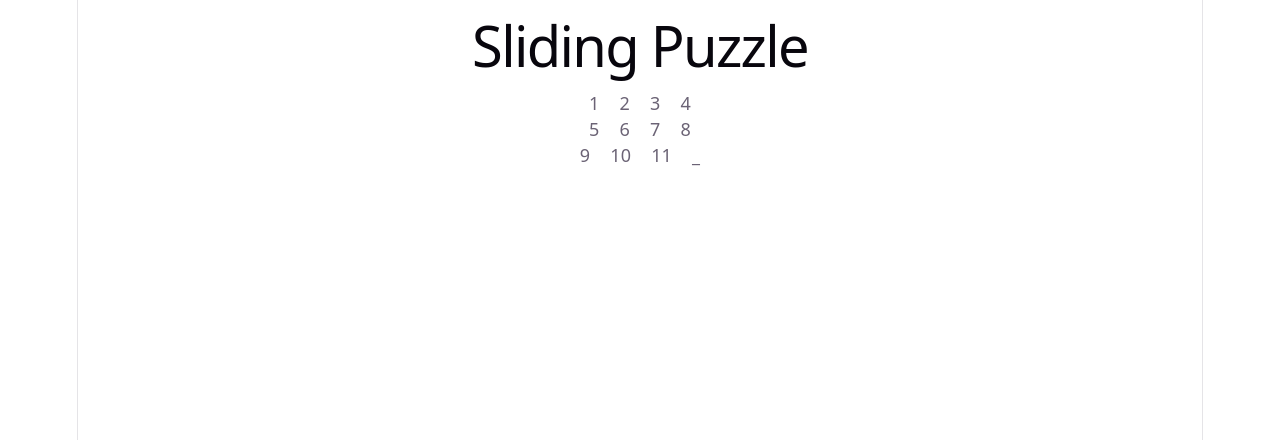
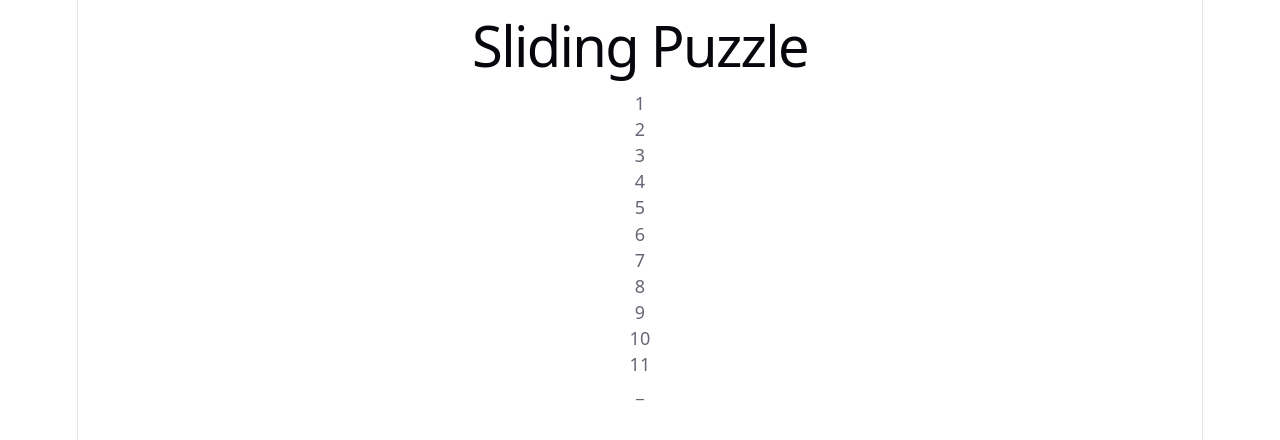
Before and after one commit to EddieJohanssonn3000/sliding-puzzle, a React (Vite) app: page / in a window 1280 px wide. Shown: the top 440 px of the page. Built offline with nearby package versions, Linux system fonts and the light colour scheme.

Commit message:
Created Board component in App

```diff
--- a/src/App.tsx
+++ b/src/App.tsx
@@ -1,20 +1,15 @@
 import { useState } from "react";
 import { createBoard } from "./utils/board";
-import type { Board } from "./utils/board";
+import type { Board as BoardType } from "./utils/board";
+import Board from "./components/Board";
 
 export default function App() {
-  const [board] = useState<Board>(createBoard(3, 4));
+  const [board] = useState<BoardType>(createBoard(3, 4));
 
   return (
     <div>
       <h1>Sliding Puzzle</h1>
-      {board.map((row, r) => (
-        <div key={r}>{row.map((tile, c) => ( <span key={c} style={{ margin: 10 }}>
-          {tile === null ? "_" : tile}
-        </span>
-        ))}
-        </div>
-      ))}
+      <Board board={board} />
     </div>
   )
 }
```
